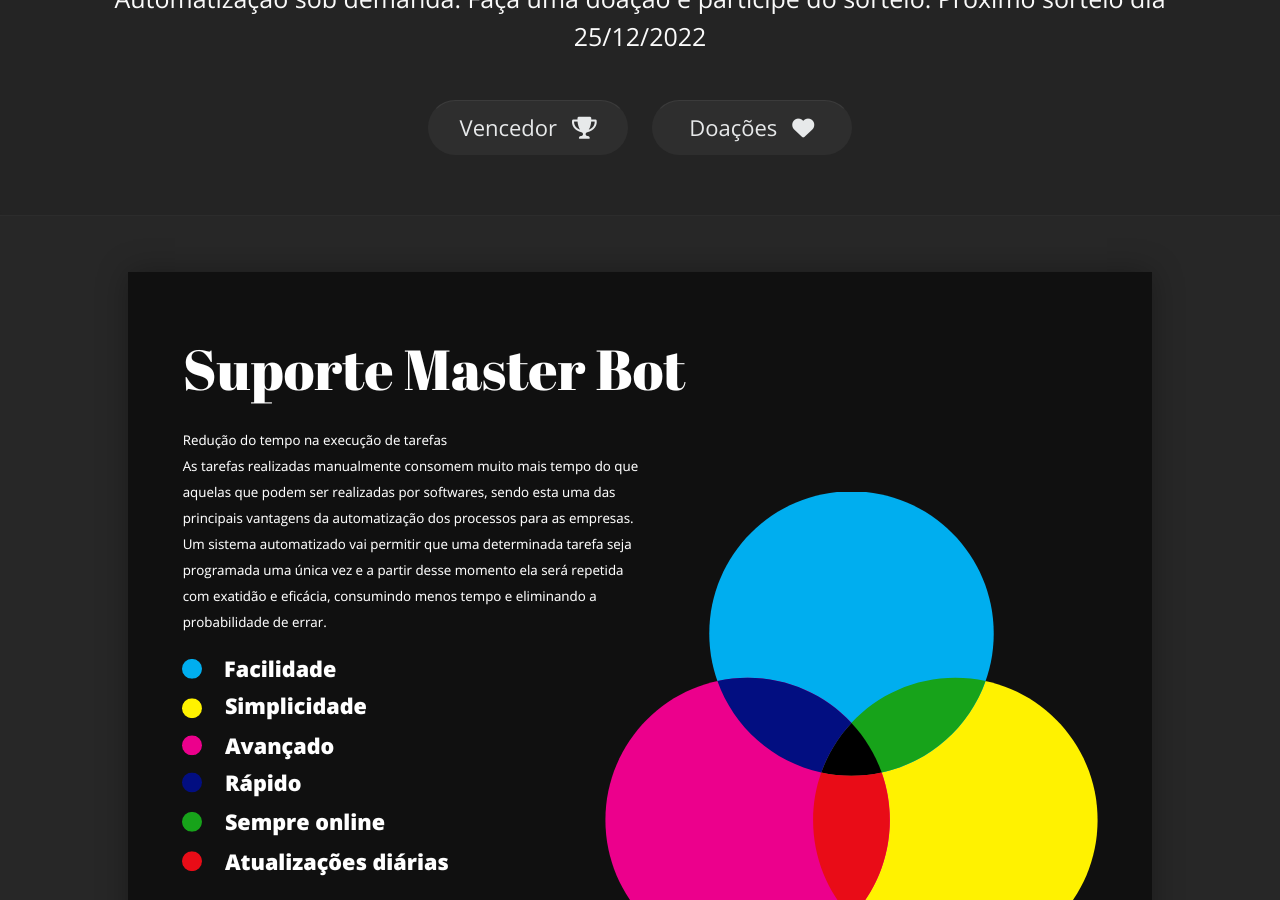
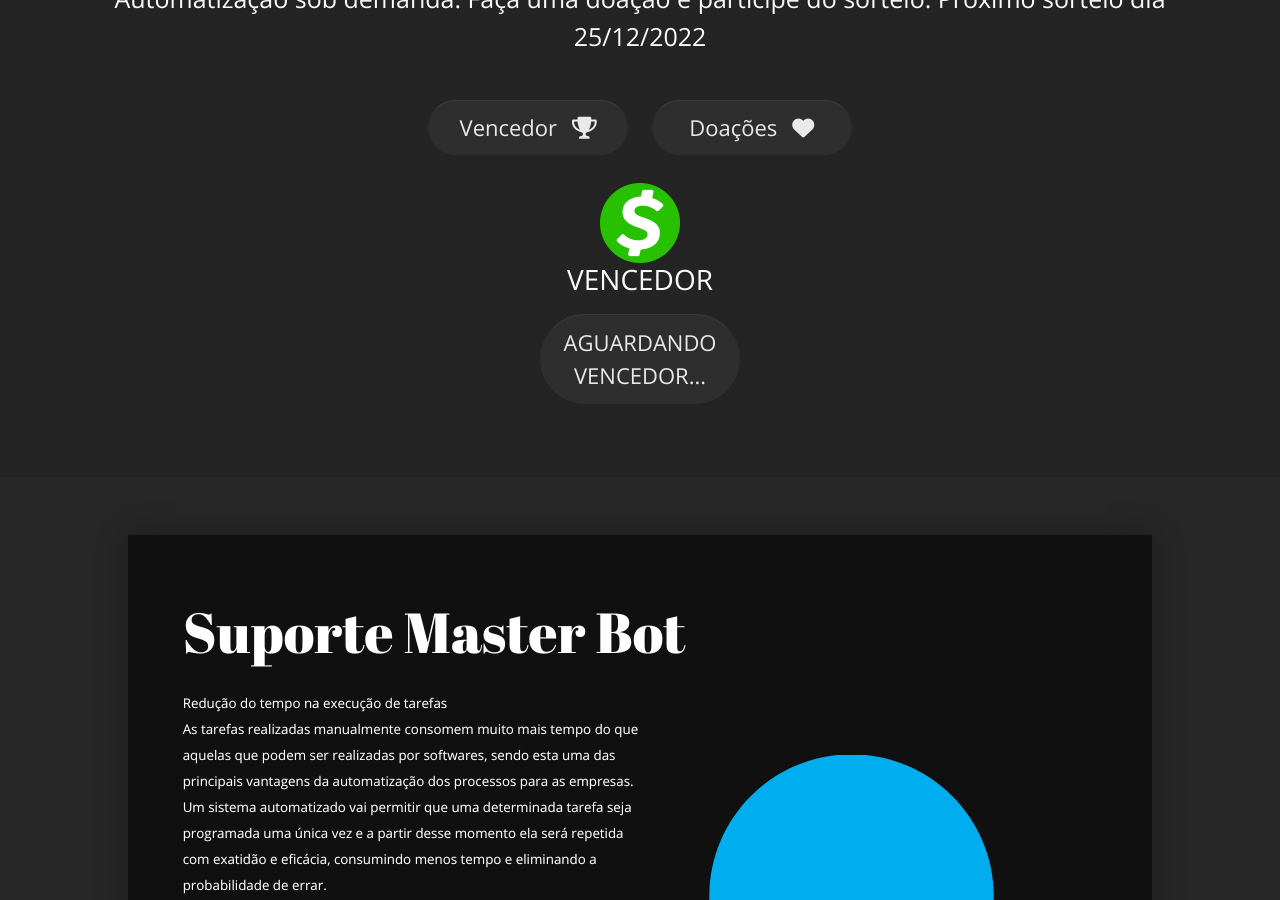
Before and after one commit to suportemasterbot/suportemasterbot.github.io, a Jekyll site: the page built from index.html, in a window 1280 px wide and 900 px high, scrolled down 441 px. Built offline with Jekyll 4.4.1, drawn with Linux system fonts in a browser that asks for light colours.

Commit message:
Add files via upload

```diff
--- a/index.html
+++ b/index.html
@@ -16,7 +16,6 @@ layout: default
                 Doações<i class="fa-solid fa-heart"></i>
             </a>
         </div>
-        <div class="collapse" id="download-panel">
             <div class="d-inline-block">
                  <div class="container-donate-2">
             <img class="img-fluid" src="/img/cashapp.png" alt="Image" height="80" width="80" />
```
